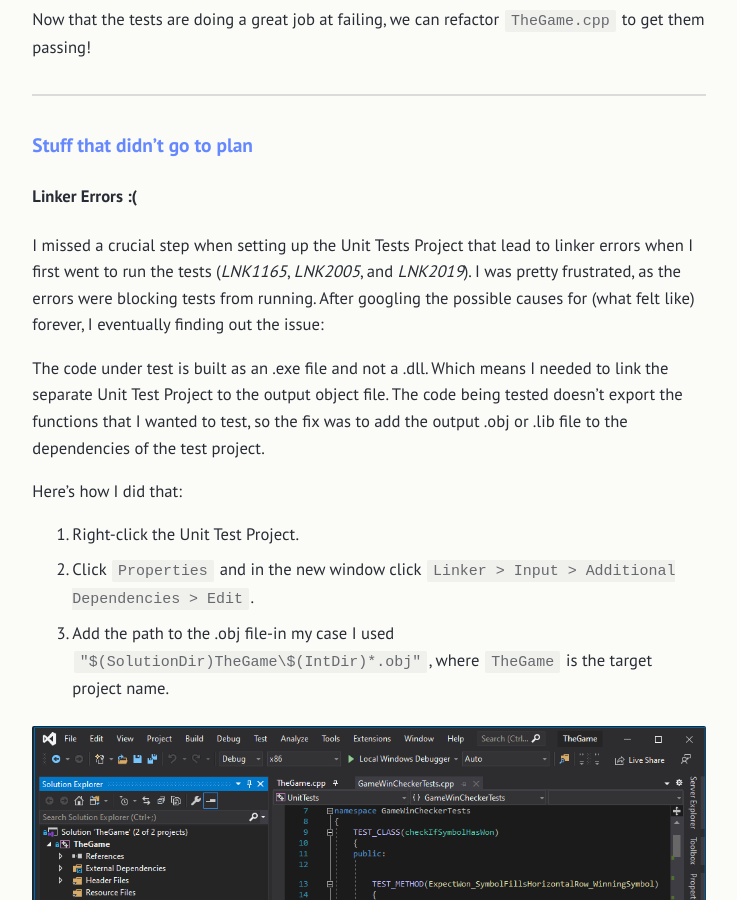
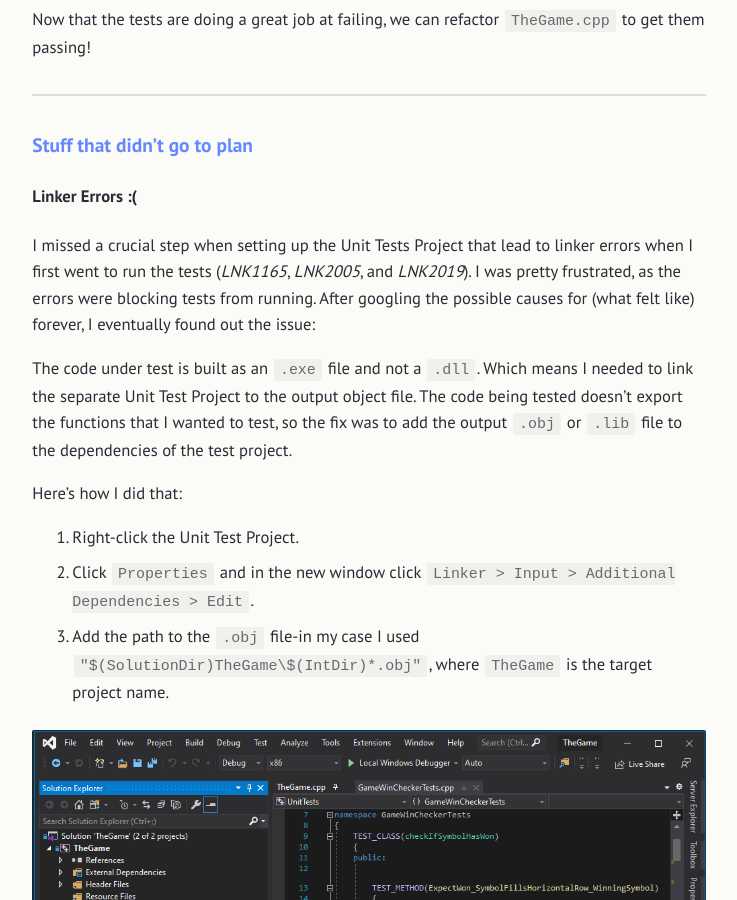
Before and after one commit to tessapower/tessapower.github.io, a Jekyll site: the page built from src/_posts/2020-06-02-unit-testing-cpp-terminal-app-native-visual-studio.md, in a window 1280 px wide and 900 px high, scrolled down 6871 px. Shown: the whole window, without its empty margins (271-1008 px from the left). Built offline with Jekyll 4.4.1, drawn with Linux system fonts in a browser that asks for light colours.

Commit message:
Correct minor spelling mistakes and fix formatting

```diff
--- a/src/_posts/2020-06-02-unit-testing-cpp-terminal-app-native-visual-studio.md
+++ b/src/_posts/2020-06-02-unit-testing-cpp-terminal-app-native-visual-studio.md
@@ -144,15 +144,15 @@ Now that the tests are doing a great job at failing, we can refactor `TheGame.cp
 
 #### Linker Errors :(
 
-I missed a crucial step when setting up the Unit Tests Project that lead to linker errors when I first went to run the tests (_LNK1165_, _LNK2005_, and _LNK2019_). I was pretty frustrated, as the errors were blocking tests from running. After googling the possible causes for (what felt like) forever, I eventually finding out the issue:
+I missed a crucial step when setting up the Unit Tests Project that lead to linker errors when I first went to run the tests (_LNK1165_, _LNK2005_, and _LNK2019_). I was pretty frustrated, as the errors were blocking tests from running. After googling the possible causes for (what felt like) forever, I eventually found out the issue:
 
-The code under test is built as an .exe file and not a .dll. Which means I needed to link the separate Unit Test Project to the output object file. The code being tested doesn't export the functions that I wanted to test, so the fix was to add the output .obj or .lib file to the dependencies of the test project.
+The code under test is built as an `.exe` file and not a `.dll`. Which means I needed to link the separate Unit Test Project to the output object file. The code being tested doesn't export the functions that I wanted to test, so the fix was to add the output `.obj` or `.lib` file to the dependencies of the test project.
 
 Here's how I did that:
 
 1. Right-click the Unit Test Project.
 2. Click `Properties` and in the new window click `Linker > Input > Additional Dependencies > Edit`.
-3. Add the path to the .obj file-in my case I used `"$(SolutionDir)TheGame\$(IntDir)*.obj"`, where `TheGame` is the target project name.
+3. Add the path to the `.obj` file-in my case I used `"$(SolutionDir)TheGame\$(IntDir)*.obj"`, where `TheGame` is the target project name.
 
 <img alt="Solving the Dreaded Linker Error" src="{{ site.baseurl }}/assets/posts/2020-06-02-unit-testing/linker-error.gif" height=400>
 
```
